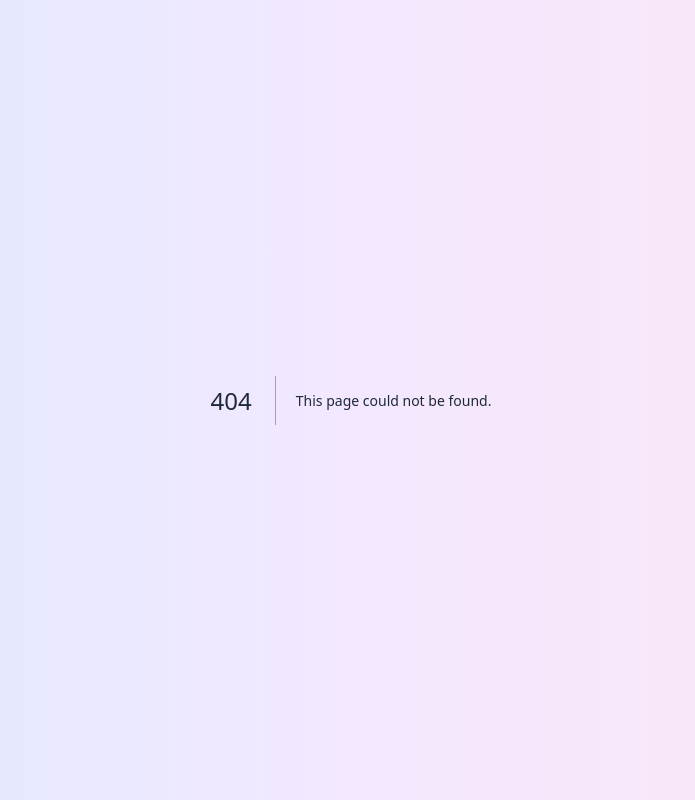
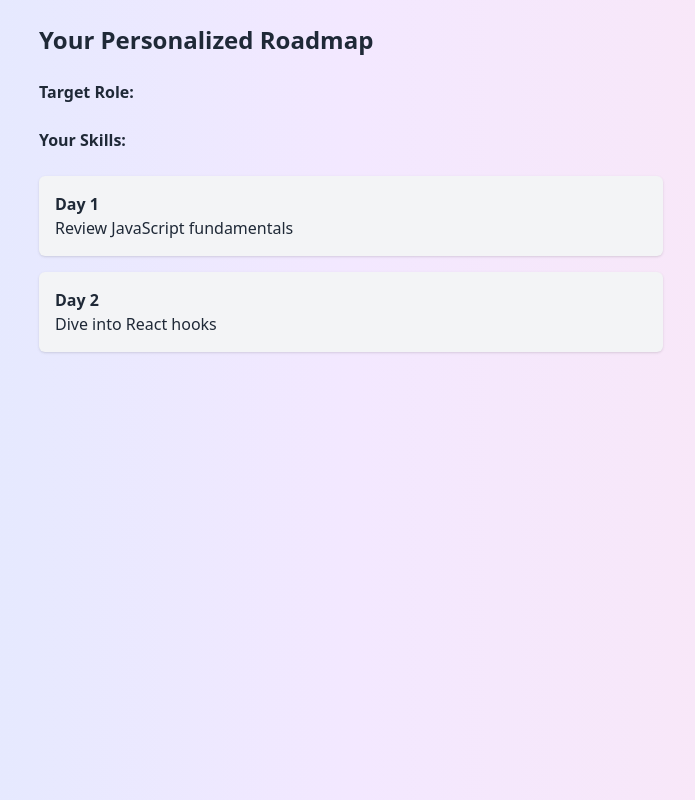
Before and after one commit to PradnyaKulkarni2005/DreamCanvas, a Next.js app: page /roadmap in a window 1280 px wide. Before the commit this address had no page. Shown: the whole page, without its empty margins (289-984 px from the left). Built offline with nearby package versions, Linux system fonts and the light colour scheme.

Commit message:
added dummy roadmap for now

```diff
--- /dev/null
+++ b/src/app/roadmap/page.tsx
@@ -0,0 +1,31 @@
+'use client'
+import { useEffect, useState } from 'react';
+
+export default function RoadmapPage() {
+  const [skills, setSkills] = useState('');
+  const [role, setRole] = useState('');
+
+  useEffect(() => {
+    setSkills(localStorage.getItem('userSkills') || '');
+    setRole(localStorage.getItem('targetRole') || '');
+  }, []);
+
+  return (
+    <div className="max-w-2xl mx-auto p-6 space-y-6">
+      <h1 className="text-2xl font-bold">Your Personalized Roadmap</h1>
+      <p><strong>Target Role:</strong> {role}</p>
+      <p><strong>Your Skills:</strong> {skills}</p>
+
+      <div className="mt-4 space-y-4">
+        <div className="bg-gray-100 p-4 rounded-md shadow">
+          <p className="font-semibold">Day 1</p>
+          <p>Review JavaScript fundamentals</p>
+        </div>
+        <div className="bg-gray-100 p-4 rounded-md shadow">
+          <p className="font-semibold">Day 2</p>
+          <p>Dive into React hooks</p>
+        </div>
+      </div>
+    </div>
+  );
+}
```
